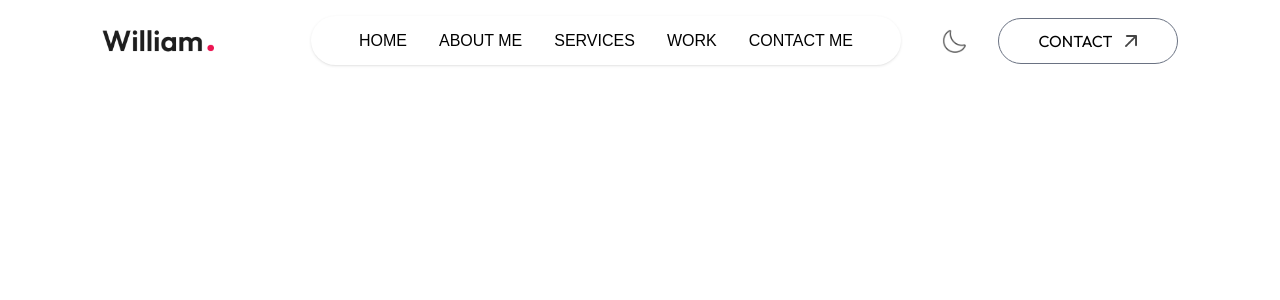
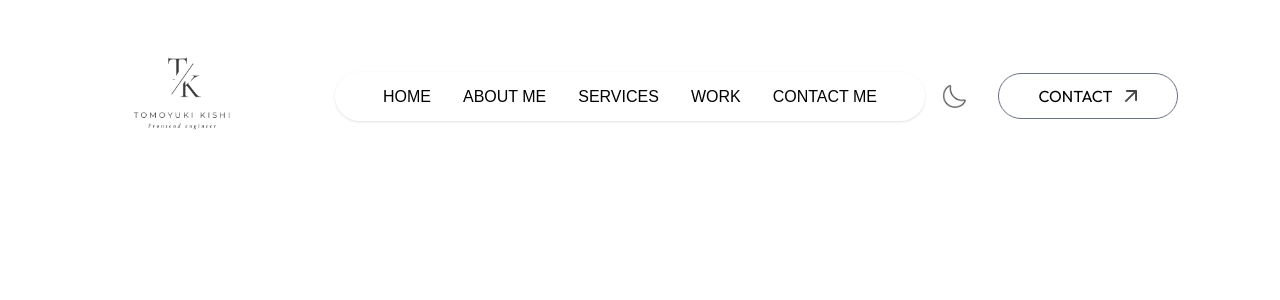
Before and after one commit to kishi1997/Portfolio2025, a Next.js app: page / in a window 1280 px wide. Shown: the top 300 px of the page. Built offline with nearby package versions, Linux system fonts and the light colour scheme; a web font is replaced by a local one.

Commit message:
Navbarコンポーネントのロゴサイズを変更し、ロゴ画像を更新しました。

```diff
--- a/app/components/Navbar.tsx
+++ b/app/components/Navbar.tsx
@@ -10,11 +10,11 @@ const Navbar = () => {
         {/* logo  */}
         <a href="#top">
           <Image
-            width={48}
-            height={16}
+            width={96}
+            height={96}
             alt="logo"
             src={assets.logo}
-            className="w-28 cursor-pointer mr-14"
+            className="w-40 cursor-pointer mr-14"
           />
         </a>
         {/* PC-menu  */}
```
Also changed, not shown: assets/logo.png.
